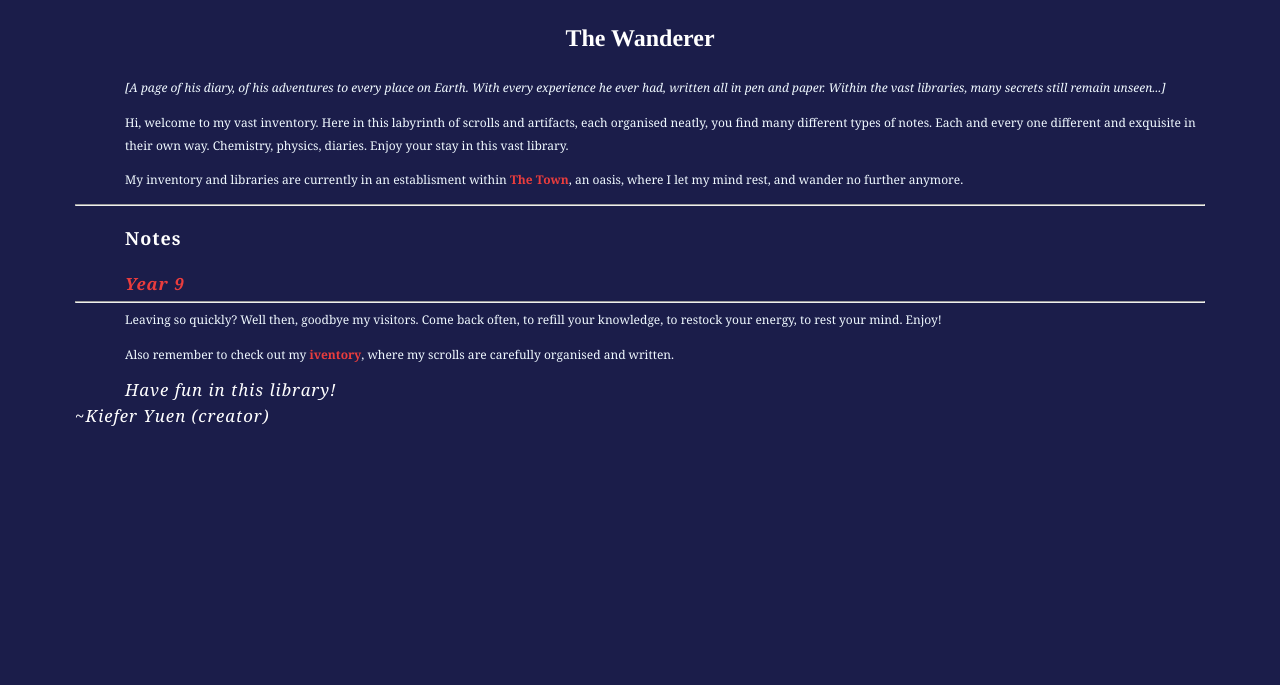
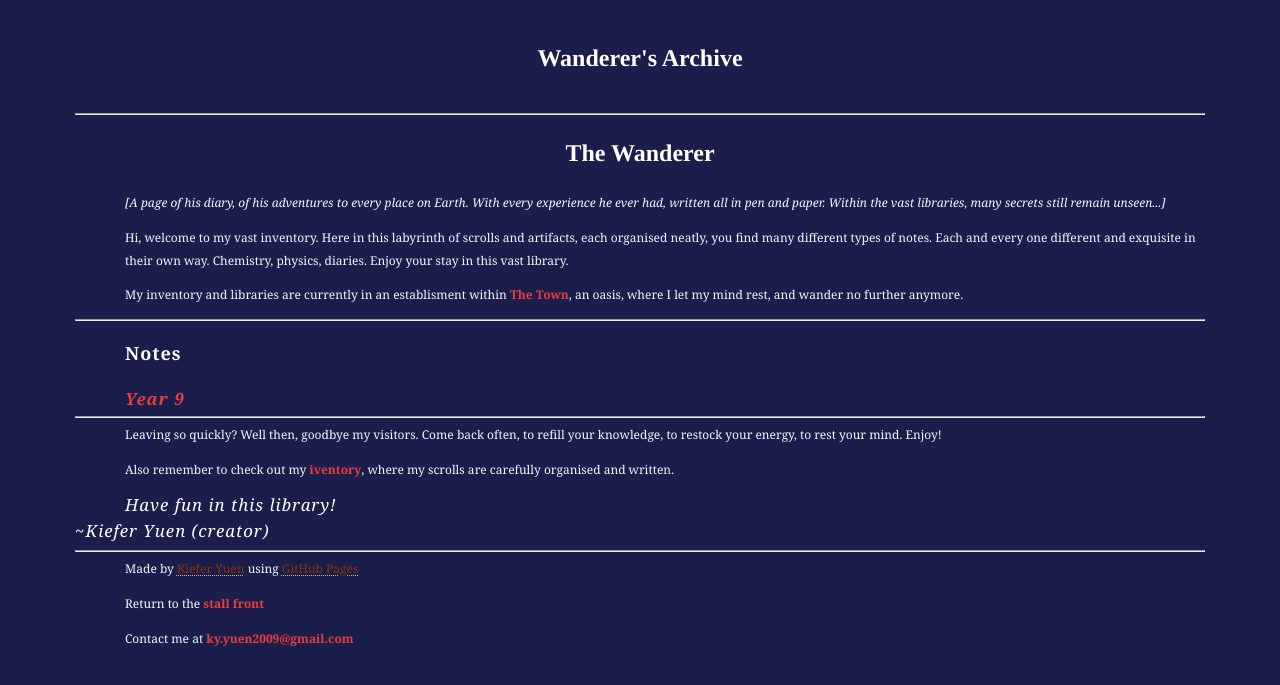
Before and after one commit to Rewind789/wanderer-archive, a Jekyll site: the page built from index.md, in a window 1280 px wide. Shown: the top 685 px of the page. Built offline with Jekyll 4.4.1, drawn with Linux system fonts in a browser that asks for light colours; our own code applies the rules of GitHub Pages for plain Markdown files.

Commit message:
Update default.html

```diff
--- a/_layouts/default.html
+++ b/_layouts/default.html
@@ -1,9 +1,19 @@
 <!DOCTYPE html>
 <head>
   <meta charset="utf-8">
-  <title>Wanderer's Archive</title>
-  <link rel="stylesheet" href ="/wanderer-archive/assets/css/main.css">
+  <link rel="stylesheet" href="/wanderer-archive/assets/css/main.css">
+  <link rel="icon" type="image" href="/wanderer-archive/assets/images/favicon.png">
 </head>
 <body>
+  <header>
+    <h1>Wanderer's Archive</h1>
+  </header>
+  <hr class="divider_one">
   {{ content }}
-</body
+  <hr class="divider_one">
+  <footer>
+    <p>Made by <abbr>Kiefer Yuen</abbr> using <abbr>GitHub Pages</abbr></p>
+    <p>Return to the <a href="https://rewind789.github.io/wanderer-archive/">stall front</a></p>
+    <p>Contact me at <a href="mailto:ky.yuen2009@gmail.com">ky.yuen2009@gmail.com</a></p>
+  </footer>
+</body>
```
